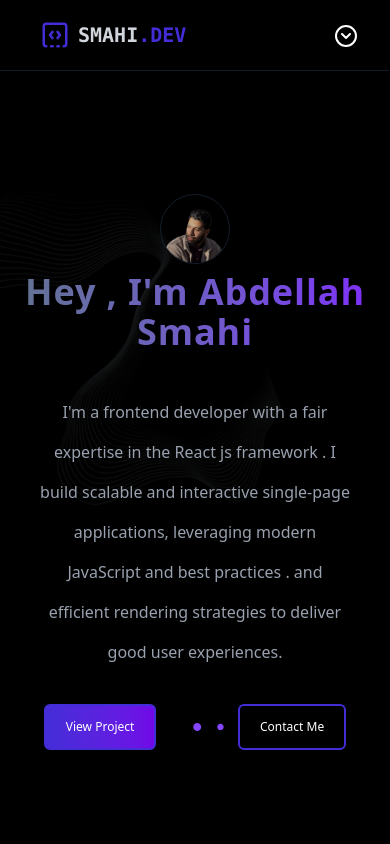
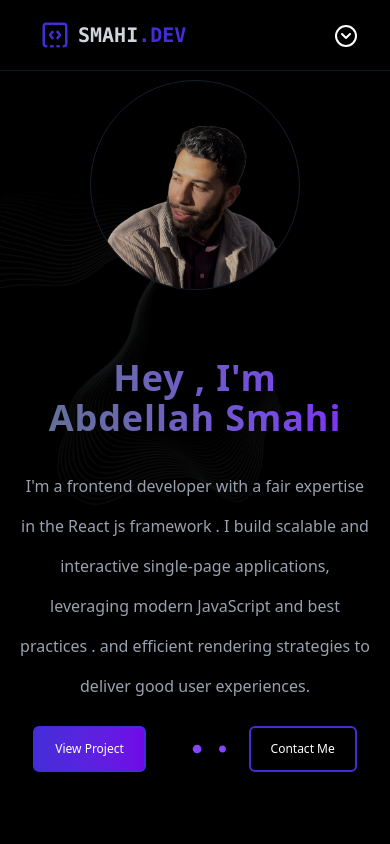
Before and after one commit to SBen3/Abdellah_Smahi_Portofolio, a React (Vite) app: page / in a window 390 px wide. Shown: the top 844 px of the page. Built offline with nearby package versions, Linux system fonts and the light colour scheme.

Commit message:
update home section

```diff
--- a/src/pages/home.jsx
+++ b/src/pages/home.jsx
@@ -12,19 +12,19 @@ function Home() {
         </div>
       <section
         id="home"
-        className="w-full min-h-screen flex justify-center items-center max-md:flex-col-reverse pt-25"
+        className="w-full min-h-screen flex max-md:flex-col-reverse py-20 md:py-50 px-5 md:px-15  gap-15"
       >
-        <div className="w-[70%] max-md:w-[100%] flex flex-col items-center gap-8 z-10">
-          <h1 className="w-fit h-fit text-center text-5xl max-md:text-4xl tracking-wide font-bold p-2 bg-gradient-to-r from-slate-500 to-violet-600 text-transparent bg-clip-text cursor-default">
+        <div className="flex flex-col gap-5 z-10">
+          <h1 className="flex self-center w-fit h-fit text-center text-5xl max-md:text-4xl tracking-wide font-bold p-2 bg-gradient-to-r from-slate-500 to-violet-600 text-transparent bg-clip-text cursor-default">
             Hey , I'm Abdellah Smahi
           </h1>
-          <p className="w-[65%] max-md:w-[80%] text-center text-[16px] text-gray-400 leading-10 cursor-default">
+          <p className="text-center text-[16px] text-gray-400 leading-10 cursor-default">
             I'm a frontend developer with a fair expertise in the React js
             framework . I build scalable and interactive single-page
             applications, leveraging modern JavaScript and best practices . and
             efficient rendering strategies to deliver good user experiences.
           </p>
-          <div className="flex justify-around w-[50%] max-md:w-[80%]">
+          <div className="flex justify-around self-center md:w-[70%]">
             <button className="max-sm:text-[12px] px-5 py-3 border-indigo-700 border-2 bg-gradient-to-r from-indigo-700 to-violet-700 hover:opacity-70 hover:-translate-y-1 rounded-md duration-300 cursor-pointer">
               <a href="#projects">View Project</a>
             </button>
@@ -34,10 +34,10 @@ function Home() {
             </button>
           </div>
         </div>
-        <div className="w-[18%]">
+        <div>
           <img
             src={profile}
-            className="border-1 border-gray-800 hover:shadow-indigo-900 hover:shadow-2xl duration-300 hover:-translate-y-2 opacity-75 rounded-full cursor-pointer"
+            className="max-md:w-[60%] mx-auto border-1 border-gray-800 hover:shadow-indigo-900 hover:shadow-2xl duration-300 hover:-translate-y-2 opacity-75 rounded-full cursor-pointer"
             alt=""
           />
         </div>
```
